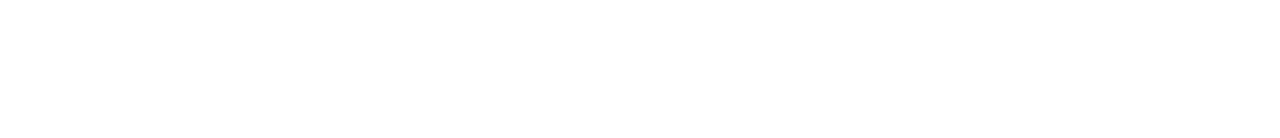
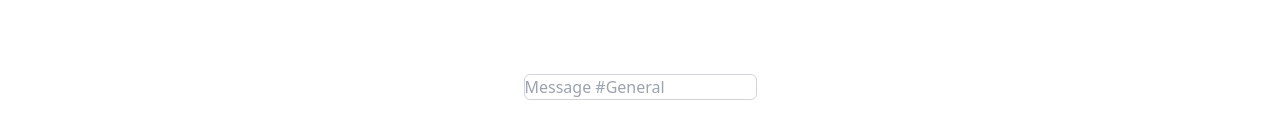
Before and after one commit to fullcircl/fullcircl-app, a Svelte app in the folder src/fullcircl-client/client-app/: page / in a window 1280 px wide. Shown: the part 692-830 px from the top of the page. Before the commit the page ends 800 px from the top, so only its background shows below. Built offline with nearby package versions, Linux system fonts and the light colour scheme.

Commit message:
Added very basic input bar

```diff
--- a/src/fullcircl-client/client-app/src/App.svelte
+++ b/src/fullcircl-client/client-app/src/App.svelte
@@ -1,13 +1,13 @@
 <script lang="ts">
+	import InputBar from "./InputBar.svelte";
 	import Navbar from "./Navbar.svelte";
-import Tailwindcss from "./Tailwindcss.svelte";
-
-	export let name: string;
+	import Tailwindcss from "./Tailwindcss.svelte";
 </script>
 
 <Tailwindcss />
 <main>
 	<Navbar />
+	<InputBar />
 </main>
 
 <style>
--- /dev/null
+++ b/src/fullcircl-client/client-app/src/InputBar.svelte
@@ -0,0 +1,5 @@
+    <div class="flex items-end justify-center min-h-screen pt-4 px-4 pb-20 text-center">
+      <div class="inline-block align-bottom transform transition-all">
+        <input type="text" name="message" id="message" placeholder="Message #General" class="mt-1 focus:ring-indigo-500 focus:border-indigo-500 block w-full border-gray-300 rounded-md">
+      </div>
+    </div>
```
